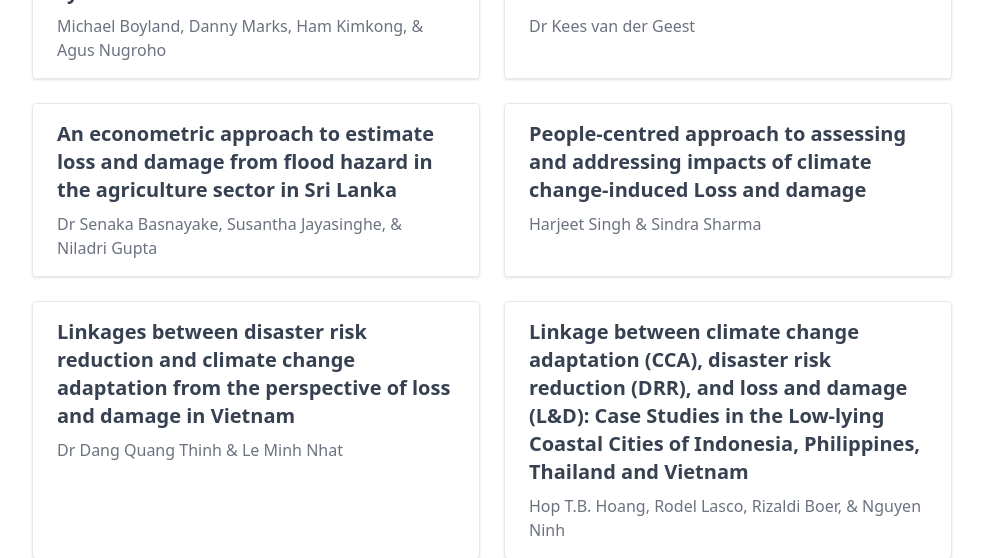
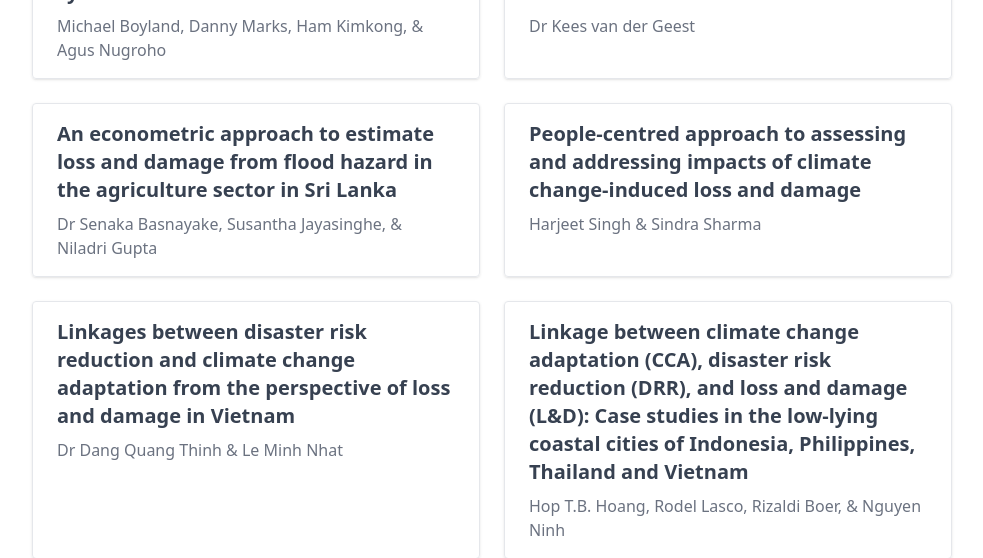
Before and after one commit to APN-ComDev/caf, a Next.js app: page / in a window 1280 px wide. Shown: the part 5660-6218 px from the top of the page, without its empty margins (148-1131 px from the left). Built offline with nearby package versions, Linux system fonts and the light colour scheme; what tailwindcss-font-inter would draw is missing.

Commit message:
Fix case.

```diff
--- a/data/authors.js
+++ b/data/authors.js
@@ -193,7 +193,7 @@ export const authors = [
         quote: '',
         chapters: [
             {
-                title: 'People-centred approach to assessing and addressing impacts of climate change-induced Loss and damage',
+                title: 'People-centred approach to assessing and addressing impacts of climate change-induced loss and damage',
                 coauthors: 'Sindra Sharma'
             },
         ],
@@ -299,7 +299,7 @@ export const authors = [
         quote: 'Research will provide more evidence to prove and bring the new concept of loss and damage into decision-making processes. Hence, research helps in better-informed decisions to address climate change issues.',
         chapters: [
             {
-                title: 'Linkage between climate change adaptation (CCA), disaster risk reduction (DRR), and loss and damage (L&D): Case Studies in the Low-lying Coastal Cities of Indonesia, Philippines, Thailand and Vietnam',
+                title: 'Linkage between climate change adaptation (CCA), disaster risk reduction (DRR), and loss and damage (L&D): Case studies in the low-lying coastal cities of Indonesia, Philippines, Thailand and Vietnam',
                 coauthors: 'Rodel Lasco, Rizaldi Boer, & Nguyen Ninh'
             },
         ],
```
